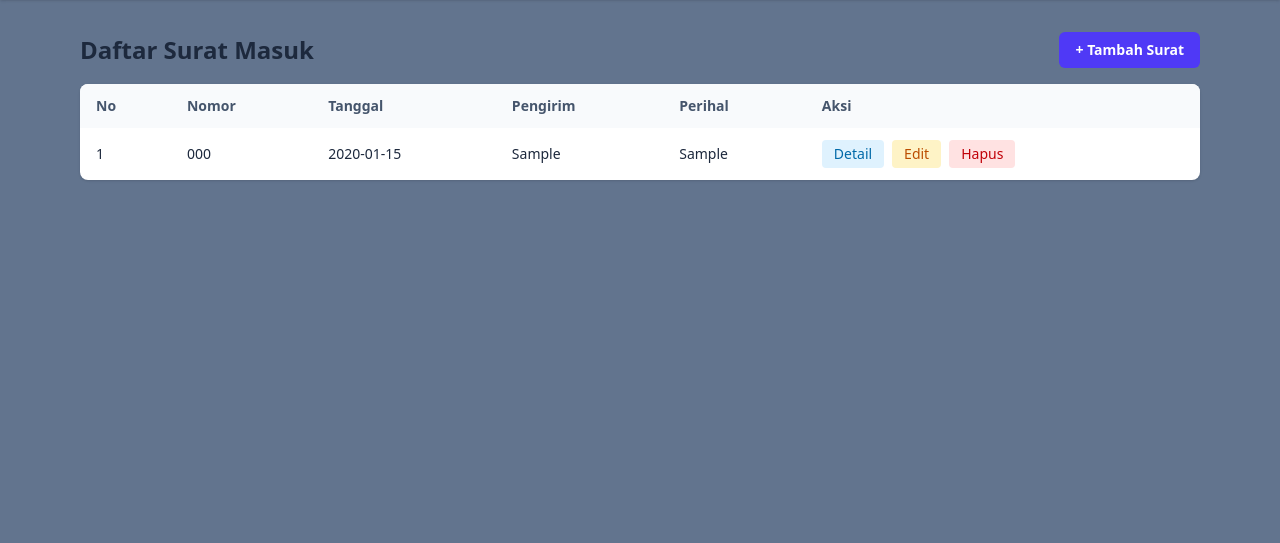
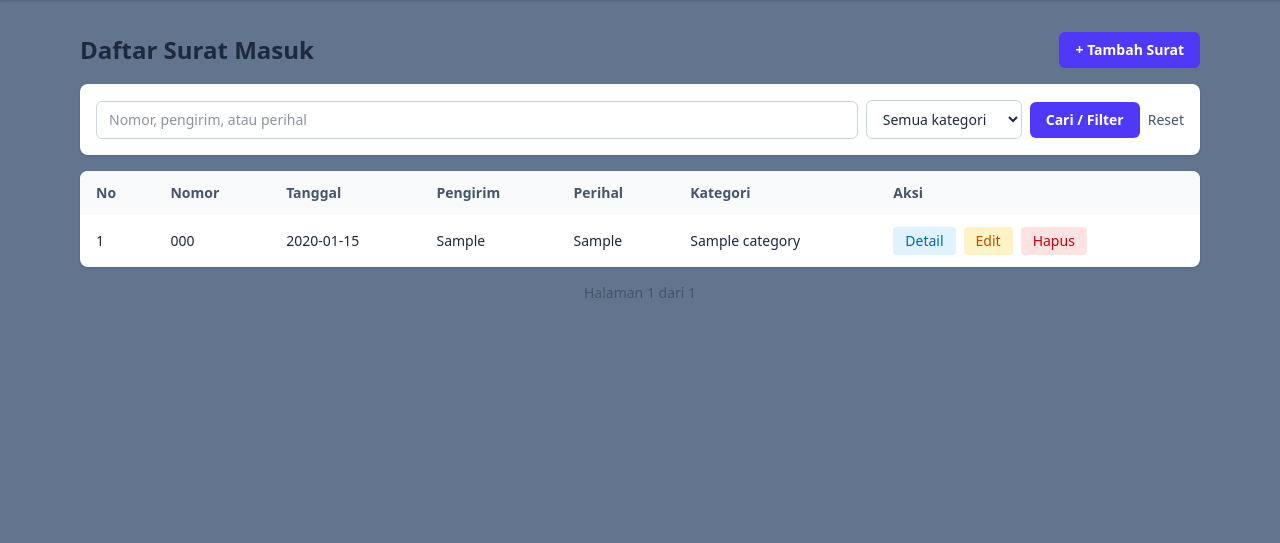
Before and after one commit to 0x404fabiiee/praktikum-laravel, a Laravel app: page /surat-masuk in a window 1280 px wide. Shown: the part 68-611 px from the top of the page. Run offline with Laravel 12, Linux system fonts and the light colour scheme; a user stored in the database is signed in; data comes from the database, SQL or seed files in the repository; tables that the repository leaves empty hold one stand-in row (values such as "Sample post"); style sheets or scripts are compiled from the project's sources.

Commit message:
P6: kategori pencarian pagination lampiran SIM-Surat

```diff
--- a/app/Http/Controllers/SuratMasukController.php
+++ b/app/Http/Controllers/SuratMasukController.php
@@ -2,20 +2,40 @@
 
 namespace App\Http\Controllers;
 
+use App\Models\Category;
 use App\Models\IncomingLetter;
 use Illuminate\Http\Request;
+use Illuminate\Support\Facades\Storage;
 
 class SuratMasukController extends Controller
 {
-    public function index()
+    public function index(Request $request)
     {
-        $suratMasuk = IncomingLetter::orderBy('id', 'desc')->get();
-        return view('surat-masuk.index', compact('suratMasuk'));
+        $query = IncomingLetter::with('category');
+
+        if ($request->filled('q')) {
+            $q = $request->input('q');
+            $query->where(function ($builder) use ($q) {
+                $builder->where('nomor_surat', 'like', "%{$q}%")
+                    ->orWhere('pengirim', 'like', "%{$q}%")
+                    ->orWhere('perihal', 'like', "%{$q}%");
+            });
+        }
+
+        if ($request->filled('category_id')) {
+            $query->where('category_id', $request->input('category_id'));
+        }
+
+        $suratMasuk = $query->latest('id')->paginate(5)->withQueryString();
+        $categories = Category::orderBy('nama')->get();
+
+        return view('surat-masuk.index', compact('suratMasuk', 'categories'));
     }
 
     public function create()
     {
-        return view('surat-masuk.create');
+        $categories = Category::orderBy('nama')->get();
+        return view('surat-masuk.create', compact('categories'));
     }
 
     public function store(Request $request)
@@ -26,7 +46,14 @@ class SuratMasukController extends Controller
             'pengirim'    => 'required|string|max:255',
             'perihal'     => 'required|string|max:255',
             'keterangan'  => 'nullable|string',
+            'category_id' => 'nullable|exists:categories,id',
+            'lampiran'    => 'nullable|file|mimes:pdf,jpg,jpeg,png|max:2048',
         ]);
+
+        if ($request->hasFile('lampiran')) {
+            $validated['lampiran'] = $request->file('lampiran')
+                ->store('lampiran-surat', 'public');
+        }
 
         IncomingLetter::create($validated);
 
@@ -36,14 +63,15 @@ class SuratMasukController extends Controller
 
     public function show($id)
     {
-        $surat = IncomingLetter::findOrFail($id);
+        $surat = IncomingLetter::with('category')->findOrFail($id);
         return view('surat-masuk.show', compact('surat'));
     }
 
     public function edit($id)
     {
         $surat = IncomingLetter::findOrFail($id);
-        return view('surat-masuk.edit', compact('surat'));
+        $categories = Category::orderBy('nama')->get();
+        return view('surat-masuk.edit', compact('surat', 'categories'));
     }
 
     public function update(Request $request, $id)
@@ -56,9 +84,22 @@ class SuratMasukController extends Controller
             'pengirim'    => 'required|string|max:255',
             'perihal'     => 'required|string|max:255',
             'keterangan'  => 'nullable|string',
+            'category_id' => 'nullable|exists:categories,id',
+            'lampiran'    => 'nullable|file|mimes:pdf,jpg,jpeg,png|max:2048',
         ]);
 
-        $surat->update($validated);
+        if ($request->hasFile('lampiran')) {
+            $pathLama = $surat->lampiran;
+            $validated['lampiran'] = $request->file('lampiran')
+                ->store('lampiran-surat', 'public');
+            $surat->update($validated);
+            if ($pathLama) {
+                Storage::disk('public')->delete($pathLama);
+            }
+        } else {
+            unset($validated['lampiran']);
+            $surat->update($validated);
+        }
 
         return redirect()->route('surat-masuk.index')
             ->with('success', 'Surat berhasil diperbarui.');
@@ -67,7 +108,11 @@ class SuratMasukController extends Controller
     public function destroy($id)
     {
         $surat = IncomingLetter::findOrFail($id);
+        $path = $surat->lampiran;
         $surat->delete();
+        if ($path) {
+            Storage::disk('public')->delete($path);
+        }
 
         return redirect()->route('surat-masuk.index')
             ->with('success', 'Surat berhasil dihapus.');
--- /dev/null
+++ b/app/Models/Category.php
@@ -0,0 +1,16 @@
+<?php
+
+namespace App\Models;
+
+use Illuminate\Database\Eloquent\Model;
+use Illuminate\Database\Eloquent\Relations\HasMany;
+
+class Category extends Model
+{
+    protected $fillable = ['nama'];
+
+    public function incomingLetters(): HasMany
+    {
+        return $this->hasMany(IncomingLetter::class);
+    }
+}
--- a/app/Models/IncomingLetter.php
+++ b/app/Models/IncomingLetter.php
@@ -3,8 +3,17 @@
 namespace App\Models;
 
 use Illuminate\Database\Eloquent\Model;
+use Illuminate\Database\Eloquent\Relations\BelongsTo;
 
 class IncomingLetter extends Model
 {
-    protected $fillable = ['nomor_surat', 'tanggal', 'pengirim', 'perihal', 'keterangan'];
+    protected $fillable = [
+        'nomor_surat', 'tanggal', 'pengirim',
+        'perihal', 'keterangan', 'category_id', 'lampiran',
+    ];
+
+    public function category(): BelongsTo
+    {
+        return $this->belongsTo(Category::class);
+    }
 }
--- a/resources/views/surat-masuk/index.blade.php
+++ b/resources/views/surat-masuk/index.blade.php
@@ -13,6 +13,23 @@
     <div class="mb-4 rounded-md border border-green-300 bg-green-100 px-4 py-3 text-green-800">{{ session('success') }}</div>
 @endif
 
+<form method="GET" action="{{ route('surat-masuk.index') }}"
+      class="mb-4 flex flex-wrap items-center gap-2 bg-white rounded-lg shadow p-4">
+    <input type="text" name="q" value="{{ request('q') }}" placeholder="Nomor, pengirim, atau perihal"
+           class="flex-1 min-w-[200px] rounded-md border border-slate-300 px-3 py-2 text-sm focus:border-indigo-500 focus:outline-none focus:ring-1 focus:ring-indigo-500">
+    <select name="category_id"
+            class="rounded-md border border-slate-300 px-3 py-2 text-sm focus:border-indigo-500 focus:outline-none focus:ring-1 focus:ring-indigo-500">
+        <option value="">Semua kategori</option>
+        @foreach ($categories as $kategori)
+            <option value="{{ $kategori->id }}" @selected(request('category_id') == $kategori->id)>
+                {{ $kategori->nama }}
+            </option>
+        @endforeach
+    </select>
+    <button type="submit" class="rounded-md bg-indigo-600 px-4 py-2 text-sm font-semibold text-white hover:bg-indigo-700">Cari / Filter</button>
+    <a href="{{ route('surat-masuk.index') }}" class="text-sm text-slate-600 hover:underline">Reset</a>
+</form>
+
 <div class="overflow-x-auto bg-white rounded-lg shadow">
     <table class="min-w-full text-sm">
         <thead class="bg-slate-50 text-left text-slate-600">
@@ -22,17 +39,19 @@
                 <th class="px-4 py-3">Tanggal</th>
                 <th class="px-4 py-3">Pengirim</th>
                 <th class="px-4 py-3">Perihal</th>
+                <th class="px-4 py-3">Kategori</th>
                 <th class="px-4 py-3">Aksi</th>
             </tr>
         </thead>
         <tbody class="divide-y divide-slate-100">
         @forelse ($suratMasuk as $surat)
             <tr class="hover:bg-slate-50">
-                <td class="px-4 py-3">{{ $loop->iteration }}</td>
+                <td class="px-4 py-3">{{ $suratMasuk->firstItem() + $loop->index }}</td>
                 <td class="px-4 py-3">{{ $surat->nomor_surat }}</td>
                 <td class="px-4 py-3">{{ $surat->tanggal }}</td>
                 <td class="px-4 py-3">{{ $surat->pengirim }}</td>
                 <td class="px-4 py-3">{{ $surat->perihal }}</td>
+                <td class="px-4 py-3">{{ $surat->category?->nama ?? 'Tanpa kategori' }}</td>
                 <td class="px-4 py-3">
                     <div class="flex flex-wrap items-center gap-2">
                         <a href="{{ route('surat-masuk.show', $surat->id) }}"
@@ -51,9 +70,21 @@
                 </td>
             </tr>
         @empty
-            <tr><td colspan="6" class="px-4 py-6 text-center text-slate-500">Belum ada surat masuk.</td></tr>
+            <tr><td colspan="7" class="px-4 py-6 text-center text-slate-500">Belum ada surat masuk.</td></tr>
         @endforelse
         </tbody>
     </table>
 </div>
+
+<div class="mt-4 flex items-center justify-center gap-4 text-sm text-slate-600">
+    @if ($suratMasuk->previousPageUrl())
+        <a href="{{ $suratMasuk->previousPageUrl() }}"
+           class="rounded bg-white px-3 py-1 shadow hover:bg-slate-100">Sebelumnya</a>
+    @endif
+    <span>Halaman {{ $suratMasuk->currentPage() }} dari {{ $suratMasuk->lastPage() }}</span>
+    @if ($suratMasuk->nextPageUrl())
+        <a href="{{ $suratMasuk->nextPageUrl() }}"
+           class="rounded bg-white px-3 py-1 shadow hover:bg-slate-100">Berikutnya</a>
+    @endif
+</div>
 @endsection
```
Also changed, not shown: database/seeders/CategorySeeder.php (added, +19 -0 lines), resources/views/surat-masuk/create.blade.php (+20 -1 lines), resources/views/surat-masuk/edit.blade.php (+26 -1 lines), resources/views/surat-masuk/show.blade.php (+10 -0 lines), database/migrations/2026_11_24_054902_create_categories_table.php (added), database/migrations/2026_11_24_055258_add_category_id_to_incoming_letters_table.php (added), database/migrations/2026_11_24_060600_add_lampiran_to_incoming_letters_table.php (added).
